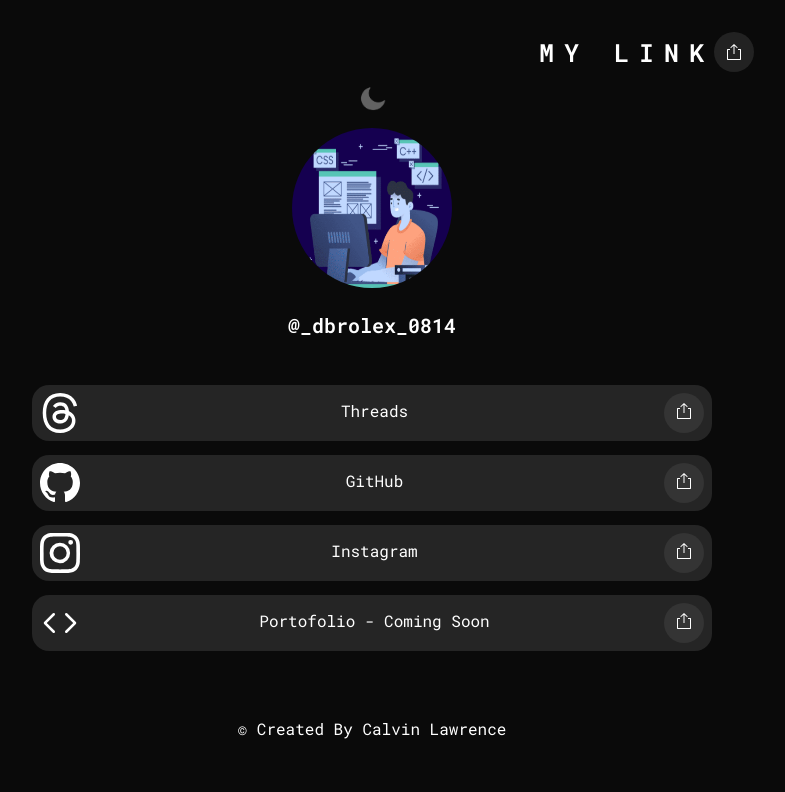
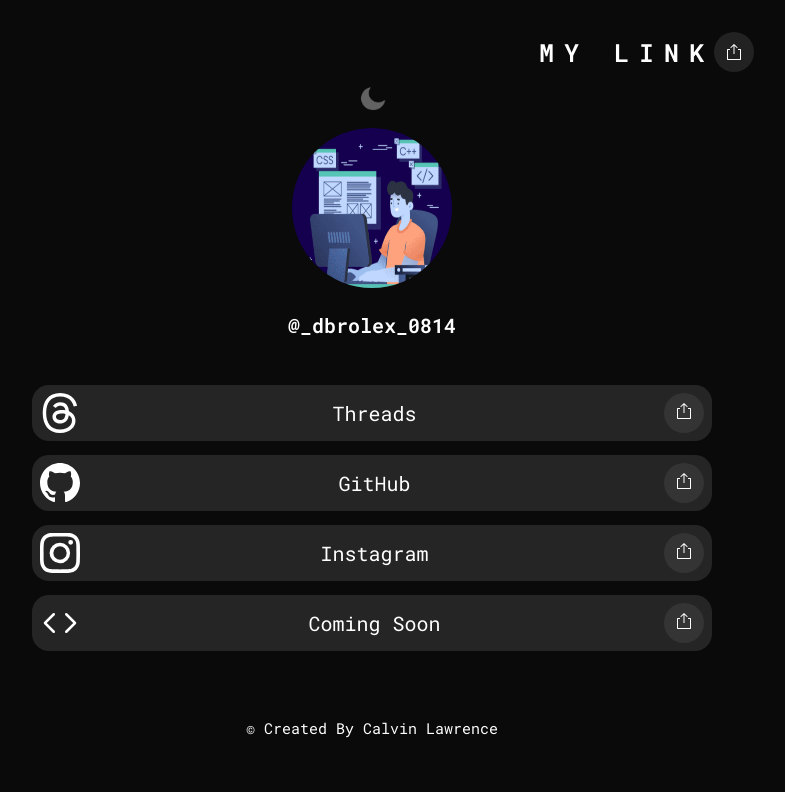
Before and after one commit to LawrenceVectus86/My-Link-Web, a plain HTML site: page index.html in a window 1280 px wide. Shown: the whole page, without its empty margins (268-1053 px from the left). Drawn offline with Linux system fonts and the light colour scheme.

Commit message:
Update Website

```diff
--- a/index.html
+++ b/index.html
@@ -118,7 +118,7 @@
             ></path>
           </svg>
         </div>
-        <p>Portofolio - Coming Soon</p>
+        <p>Coming Soon</p>
         <div class="title-share-button" link="Coming Soon">
           <svg width="16" height="16" viewBox="0 0 16 16" enable-background="new 0 0 24 24" class="sc-gKsewC iPWGYb">
             <path
--- a/style.css
+++ b/style.css
@@ -119,6 +119,7 @@ a {
 
 .title p {
   padding-top: 15px;
+  font-size: 20px;
 }
 
 .title-share-button {
@@ -147,4 +148,5 @@ footer {
 
 footer p {
   color: var(--bg);
+  font-size: 15px;
 }
```
